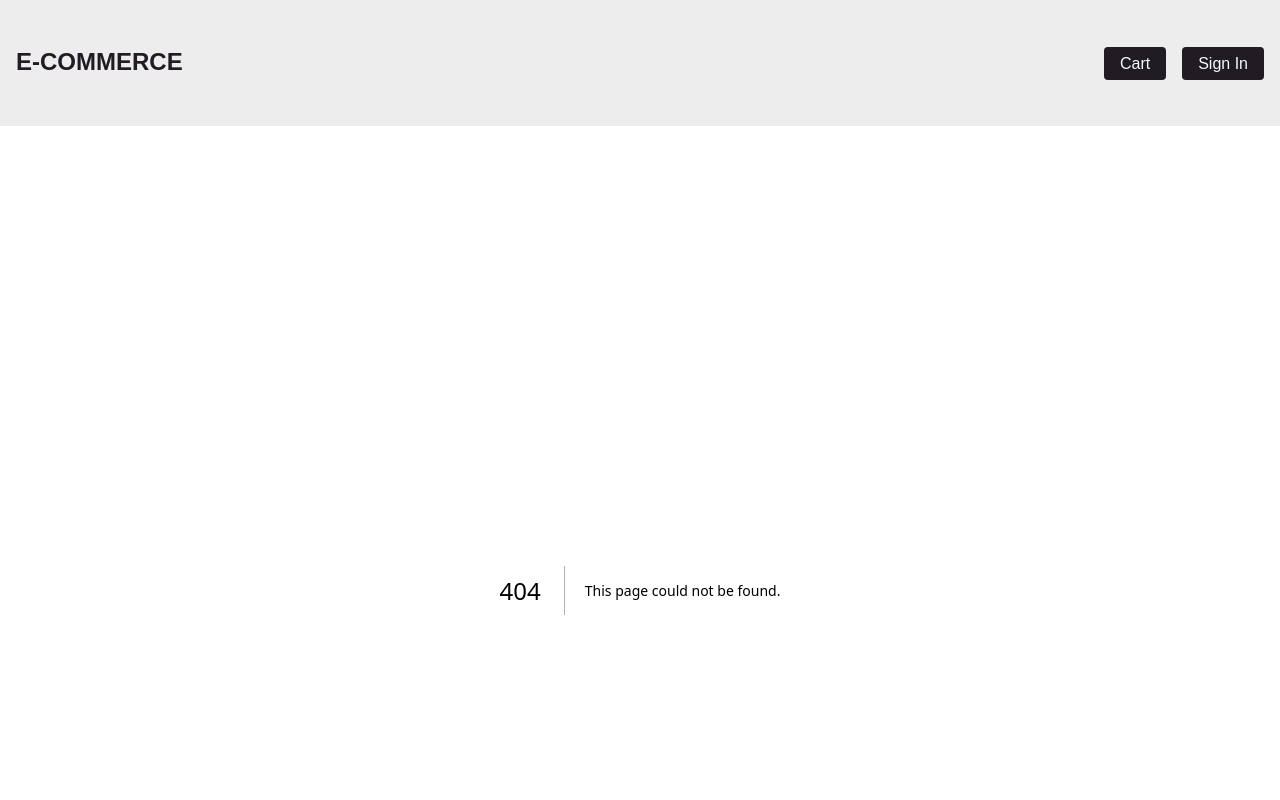
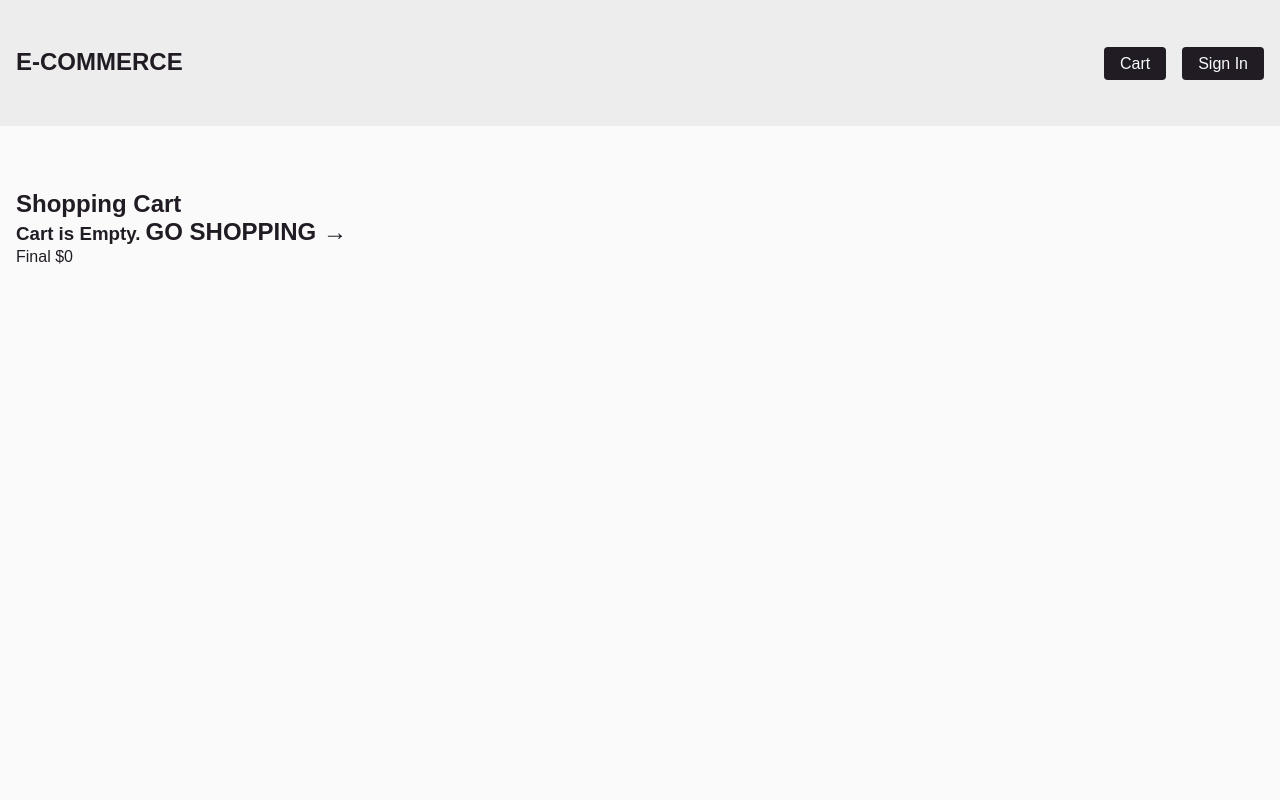
Before and after one commit to solarrust/e-commerce, a Next.js app: page /cart in a window 1280 px wide. Before the commit this address had no page. Shown: the top 800 px of the page. Built offline with nearby package versions, Linux system fonts and the light colour scheme.

Commit message:
Cart func & page added

```diff
--- /dev/null
+++ b/src/app/(front)/cart/page.tsx
@@ -0,0 +1,11 @@
+import React from "react";
+
+import CartDetails from "@/components/Cart/CartDetails";
+
+export const metadata = {
+  title: "Shopping Cart",
+};
+
+export default function CartPage() {
+  return <CartDetails />;
+}
--- a/src/app/globals.css
+++ b/src/app/globals.css
@@ -55,6 +55,7 @@ a {
 }
 
 .link {
+  display: inline-block;
   font-weight: 700;
   font-size: 1.5rem;
   text-transform: uppercase;
--- /dev/null
+++ b/src/components/Cart/CartDetails.tsx
@@ -0,0 +1,79 @@
+"use client";
+import React, { useEffect, useState } from "react";
+import Image from "next/image";
+import Link from "next/link";
+
+// import { useRouter } from "next/navigation";
+import useCartService from "@/lib/hooks/useCartStore";
+
+export default function CartDetails() {
+  // const router = useRouter();
+  const { items, itemsPrice, decrease, increase } = useCartService();
+
+  const [mounted, setMounted] = useState(false);
+  useEffect(() => {
+    setMounted(true);
+  }, []);
+
+  return (
+    mounted && (
+      <>
+        <div className="container">
+          <h2 className="title">Shopping Cart</h2>
+        </div>
+
+        <div className="container">
+          {items.length === 0 ? (
+            <h3>
+              Cart is Empty.{" "}
+              <Link href="/" className="link">
+                Go shopping →
+              </Link>
+            </h3>
+          ) : (
+            <div>
+              <div>
+                <div>
+                  {items.map((item) => (
+                    <div key={item.slug} className="row">
+                      <div>
+                        <Link href={`/products/${item.slug}`}>
+                          <Image
+                            src={item.image}
+                            alt={item.name}
+                            width={50}
+                            height={50}
+                          />
+                        </Link>
+                      </div>
+                      <div>
+                        <h3>
+                          <Link href={`/products/${item.slug}`}>
+                            {item.name}
+                          </Link>
+                        </h3>
+                        <p>${item.price}</p>
+                        <div>
+                          <button type="button" onClick={() => decrease(item)}>
+                            -
+                          </button>
+                          <span>{item.qty}</span>
+                          <button type="button" onClick={() => increase(item)}>
+                            +
+                          </button>
+                        </div>
+                      </div>
+                    </div>
+                  ))}
+                </div>
+              </div>
+            </div>
+          )}
+        </div>
+        <div className="container">
+          <p>Final ${itemsPrice}</p>
+        </div>
+      </>
+    )
+  );
+}
```
